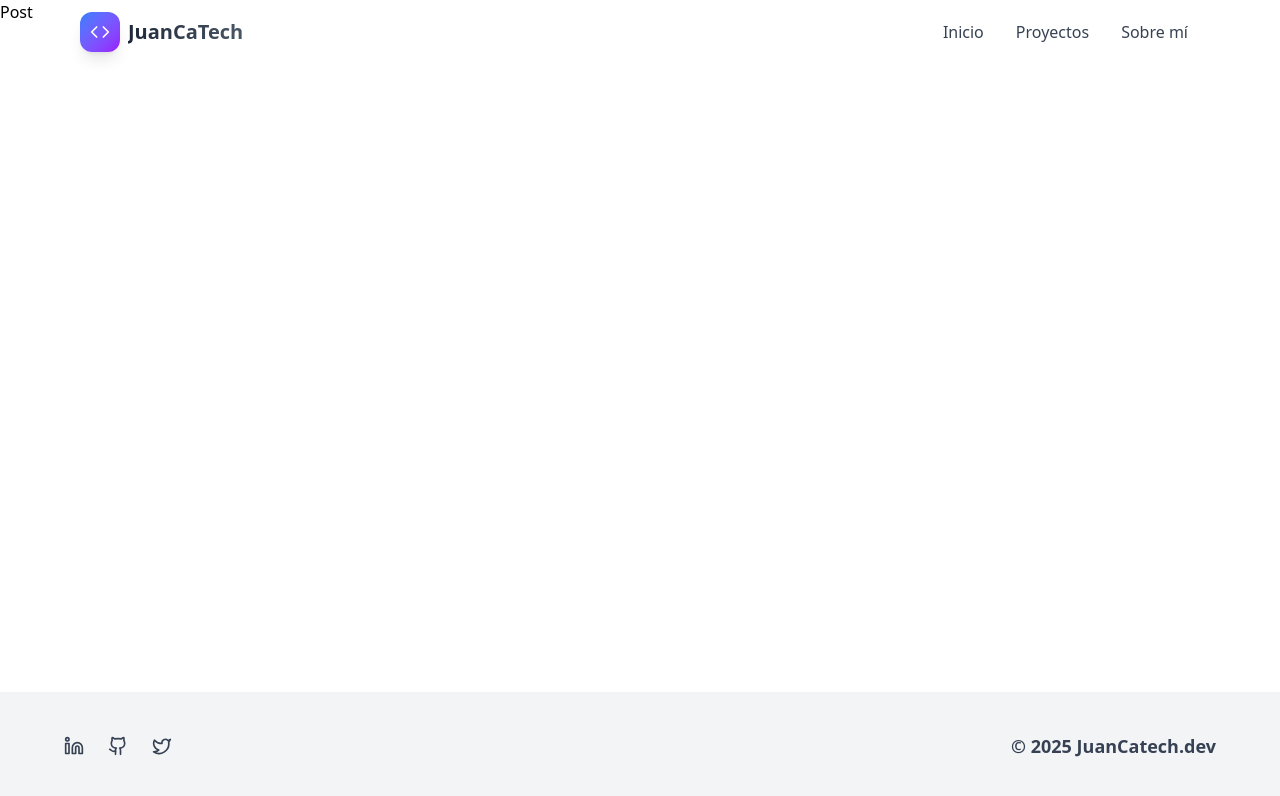
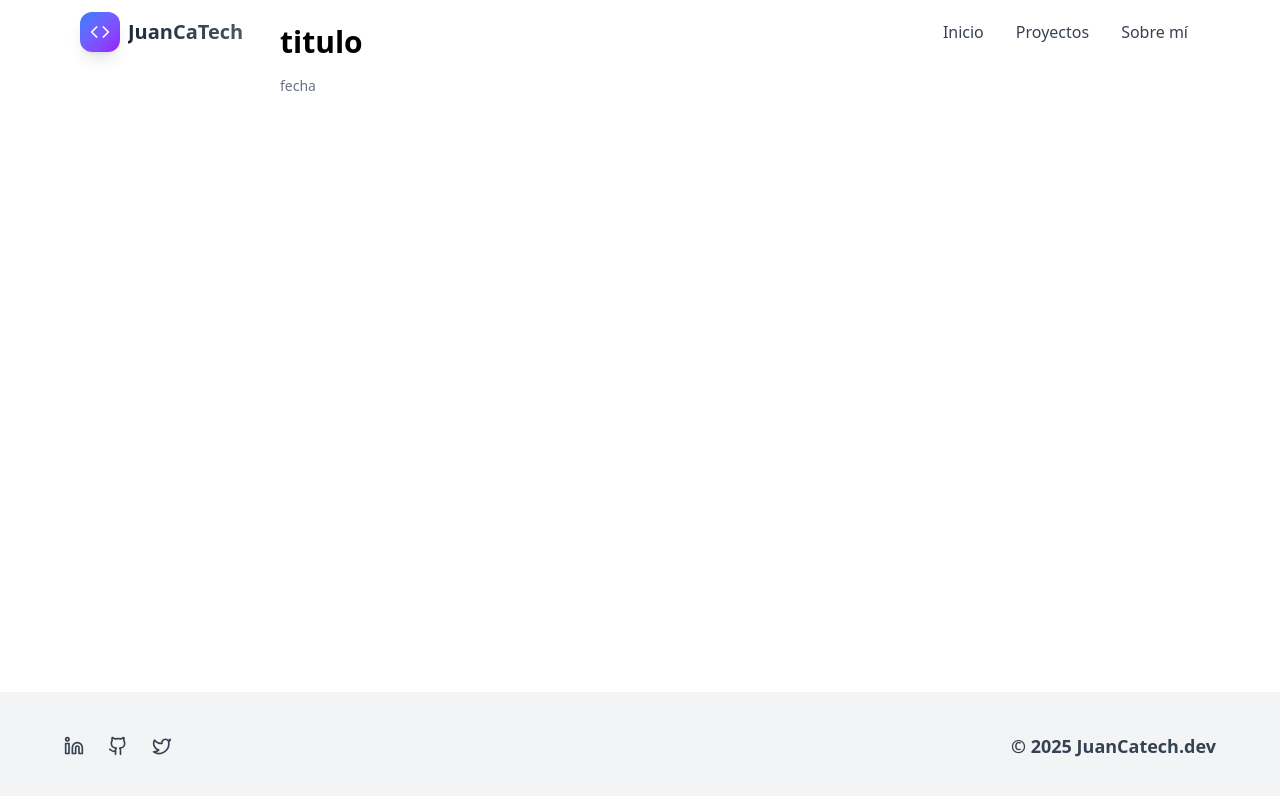
Before and after one commit to Juan17Informatico/blog-dev-notes, a React (Vite) app: page /post/1 in a window 1280 px wide. Shown: the top 796 px of the page. Built offline with nearby package versions, Linux system fonts and the light colour scheme.

Commit message:
feature(Post) Add initial structure

```diff
--- a/src/components/Post.jsx
+++ b/src/components/Post.jsx
@@ -1,5 +1,12 @@
 export const Post = () => {
   return (
-    <div>Post</div>
+    <div className="p-6 max-w-3xl mx-auto">
+      <h1 className="text-3xl font-bold mb-4">titulo</h1>
+      <p className="text-sm text-gray-500 mb-6">fecha</p>
+      <div className="prose prose-lg dark:prose-invert">
+        {/* Suponiendo que el contenido viene en HTML seguro */}
+        {/* <div dangerouslySetInnerHTML={{ __html: post.content }} /> */}
+      </div>
+    </div>
   )
 }
```
